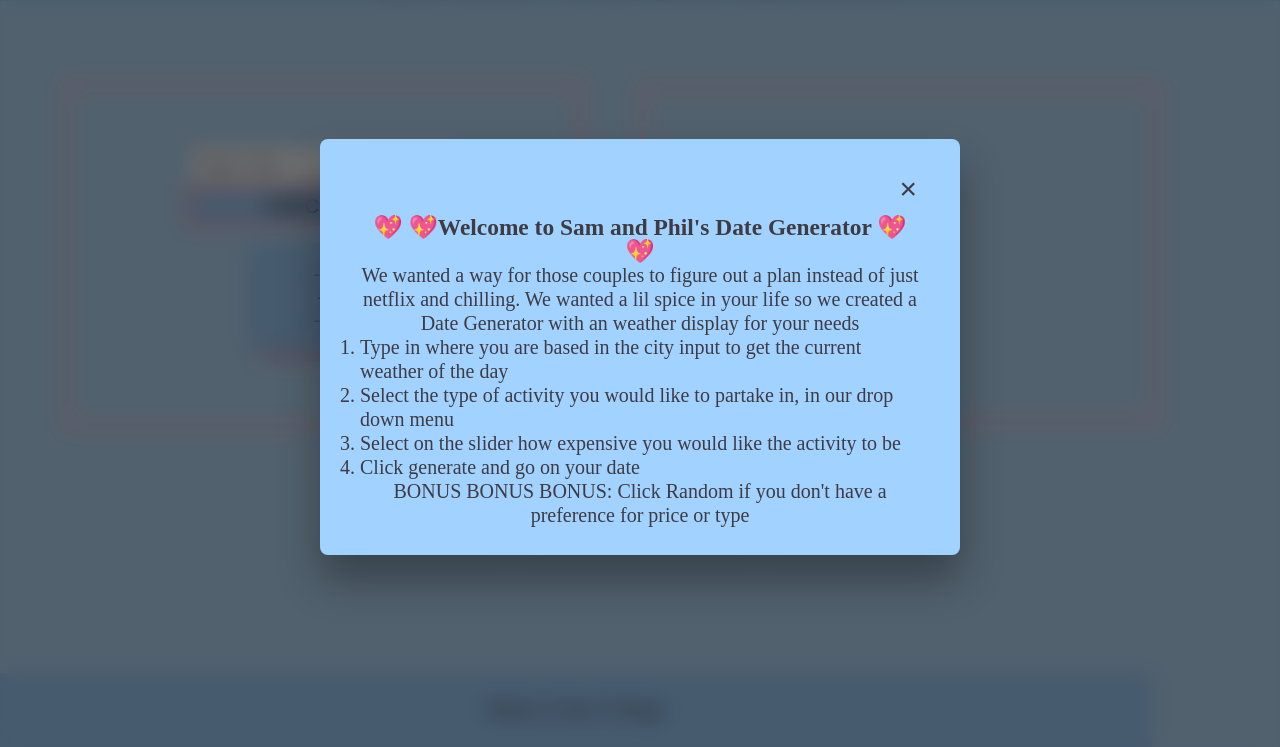
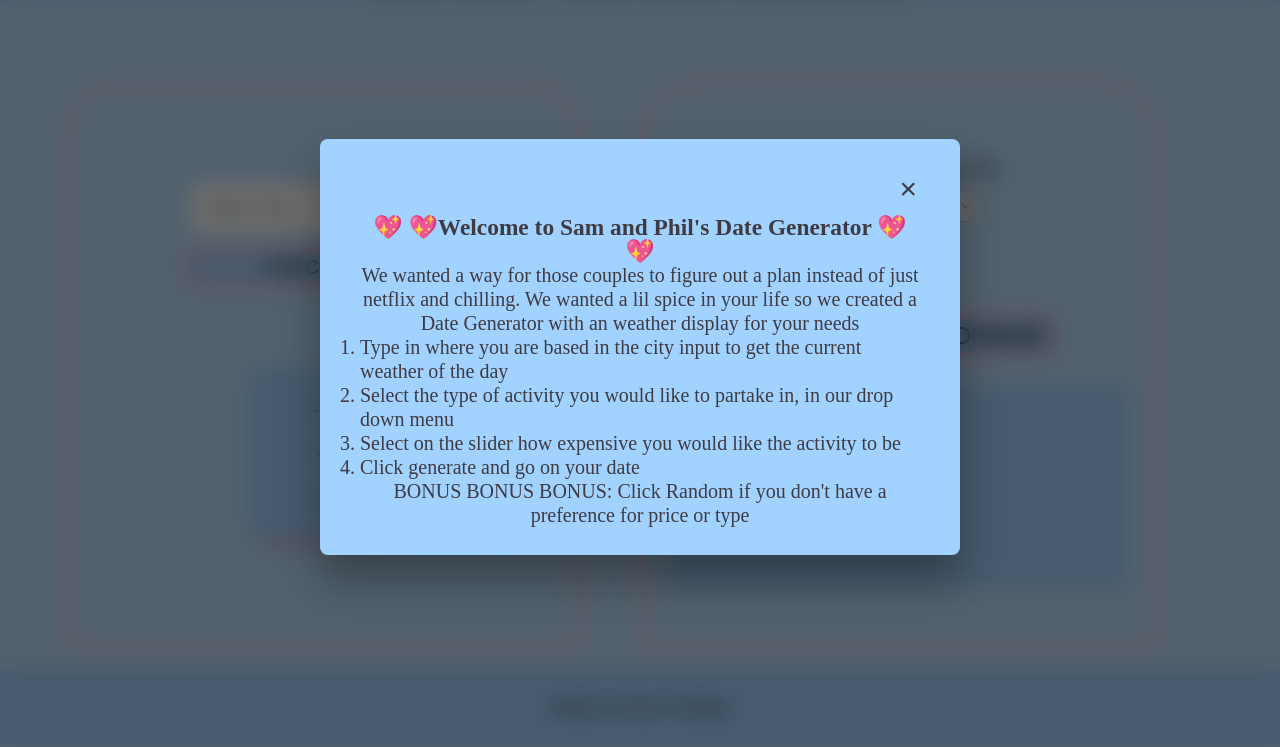
Before and after one commit to SamLamElectrician/Activity-Generator, a plain HTML site: page index.html in a window 1280 px wide. Shown: the part 53-800 px from the top of the page. Drawn offline with Linux system fonts and the light colour scheme; a web font is replaced by a local one.

Commit message:
more stylings

```diff
--- a/index.html
+++ b/index.html
@@ -104,7 +104,7 @@
       </div>
     </div>
   </main>
-  <footer class="wrapper">
+  <footer>
     <p>Made at Juno College</p>
   </footer>
   <script src="script.js"></script>
--- a/script.js
+++ b/script.js
@@ -34,13 +34,13 @@ boredApp.random = () => {
 //drycode to present items
 boredApp.display = (activity) => {
   const p = document.getElementById("activityP");
-  p.innerHTML = `&#128150; &#128150; &#128150; ${activity} together  &#128150; &#128150; &#128150;`;
+  p.innerHTML = ` &#128150; ${activity} together  &#128150; `;
 };
 
 //error code for unmatched params
 boredApp.tryAgain = (activity) => {
   const p = document.getElementById("activityP");
-  p.innerHTML = ` &#128150; &#128150; &#128150; Try again &#128150; &#128150; &#128150;`;
+  p.innerHTML = ` &#128150; Try again &#128150; `;
 };
 
 //search generator for generate button
--- a/styles/sass/partials/_activityGenerator.scss
+++ b/styles/sass/partials/_activityGenerator.scss
@@ -4,18 +4,35 @@
     font-size: 1.2rem;
     flex-basis: 45%;
     border: 5px solid $fourthColor;
+    border-radius: 10% 10% 0 0;
     padding: 5% 0;
     display: flex;
+    flex-direction: column;
+    justify-content: center;
 
     form {
         display: flex;
         flex-direction: column;
         align-items: center;
+        margin-bottom: 30px;
     }
 
 
     label {
         display: block;
         margin: 10px 0;
+        text-align: center;
+    }
+
+    .activityDisplay {
+        width: 90%;
+        background-color: $secondaryColor;
+        min-height: 200px;
+        margin: 0 auto;
+        text-align: center;
+        display: flex;
+        padding: 3%;
+        align-items: center;
+        justify-content: center;
     }
 }
--- a/styles/sass/partials/_baseStyles.scss
+++ b/styles/sass/partials/_baseStyles.scss
@@ -48,9 +48,16 @@ button {
 
 input[type="text"] {
     margin: 5px 5px;
-    padding: 2%;
+    padding: 5%;
     border: none;
     border-radius: 5%;
+    margin-bottom: 15px;
+
+    &:focus {
+        outline: none;
+        border: 2px solid $fourthColor;
+    }
+
 }
 
 input[type="range"] {
--- a/styles/sass/partials/_footer.scss
+++ b/styles/sass/partials/_footer.scss
@@ -1,9 +1,9 @@
 @use "variables" as *;
 
 footer {
+    width: 100%;
     background-color: $secondaryColor;
-    position: fixed;
-    bottom: 0;
     text-align: center;
     padding: 2% 0;
+    margin-top: 20px;
 }
--- a/styles/sass/partials/_weatherSection.scss
+++ b/styles/sass/partials/_weatherSection.scss
@@ -6,9 +6,11 @@
     align-items: center;
     border: 5px solid $fourthColor;
     width: 50%;
-
+    min-height: 566px;
     flex-basis: 45%;
     padding: 5% 0;
+    border-radius: 10% 10% 0 0;
+    justify-content: space-around;
 
     .weatherBox {
         display: flex;
@@ -31,5 +33,10 @@
             padding: 5%;
         }
 
+        p {
+            font-style: italic;
+            margin: 10px 5px;
+        }
+
     }
 }
```
Also changed, not shown: styles/styles.css.
